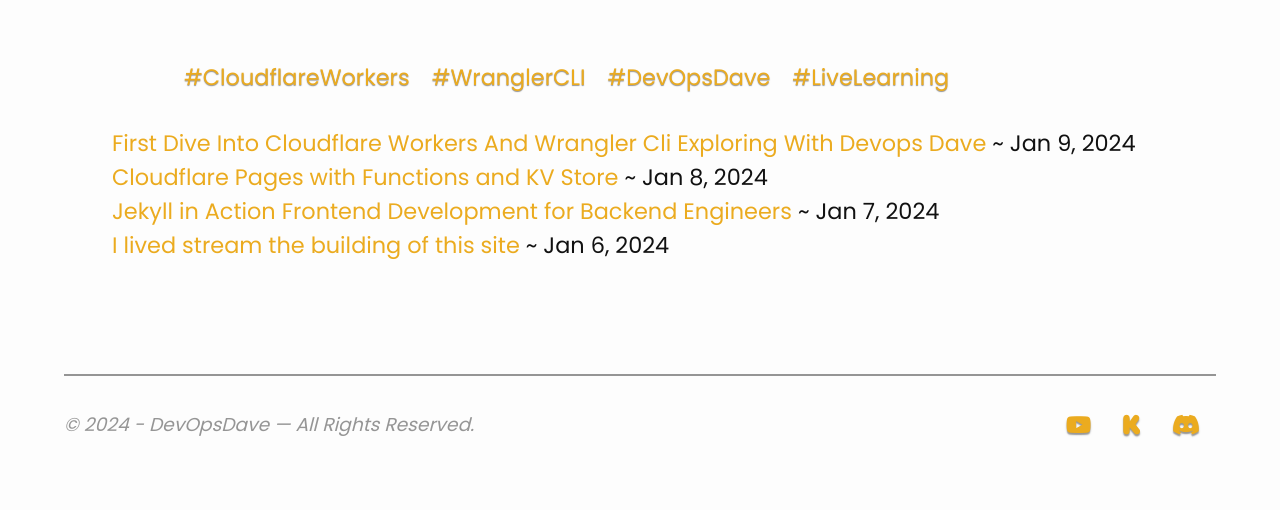
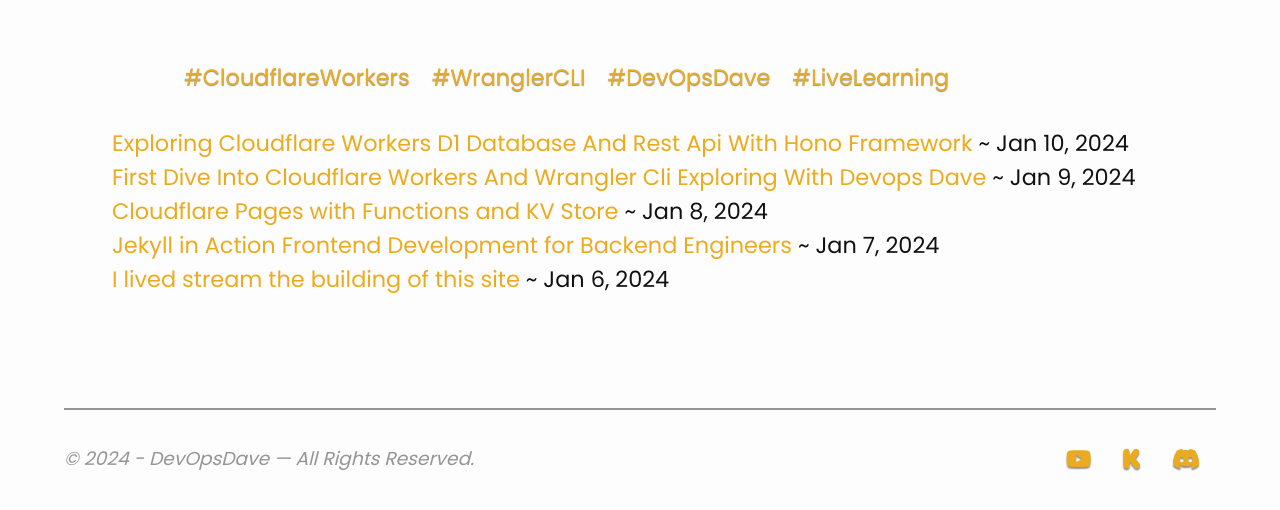
Before and after one commit to davealbert/devopsdave.net, a Jekyll site: the page built from _posts/2024-01-09-First-Dive-into-Cloudflare-Workers-and-Wrangler-CLI-Exploring-with-DevOps-Dave.md, in a window 1280 px wide and 900 px high, scrolled down 1707 px, cut to the strip 344-854 px from the top of the window. Built offline with Jekyll 4.4.1, drawn with Linux system fonts in a browser that asks for light colours; nearby versions of some CDN libraries; some web fonts are replaced.

Commit message:
Added latest stream blog post

```diff
--- /dev/null
+++ b/_posts/2024-01-10-Exploring-Cloudflare-Workers-D1-Database-and-REST-API-with-Hono-Framework.md
@@ -0,0 +1,39 @@
+---
+layout: post
+description: "This recent live stream covered a deep dive into Cloudflare Workers and the Cloudflare D1 database, integrating these with the Hono framework to create REST APIs. This session provided practical insights into using Cloudflare's serverless technology stack for building efficient web applications. The focus was on understanding the intricacies of these technologies and their application in real-world scenarios, offering viewers a detailed guide to developing with Cloudflare's latest offerings."
+yt_tags: "CloudflareWorkers, CloudflareD1Database, HonoFramework, DevOpsDave, LiveLearning"
+post_image: /images/blog-posts/2024-01-10.jpg
+---
+
+<div class="content-wrapper">
+    <h1>About</h1>
+    <p class="top-margin-blog-post">
+        In our latest live stream on DevOps Dave, we embarked on an insightful journey exploring Cloudflare Workers, the Cloudflare D1 database, REST APIs, and the Hono framework. This comprehensive session covered the integration and utilization of these powerful tools, showcasing how they can be combined to build efficient, scalable web applications.
+    </p>
+    <p class="top-margin-blog-post">
+        We dove deep into Cloudflare Workers, understanding their role in serverless computing and how they interact with external APIs and databases. The highlight was our exploration of Cloudflare's D1 database, a serverless relational database, and its seamless integration with Workers.
+    </p>
+    <p class="top-margin-blog-post">
+        The session also featured the Hono framework, demonstrating its utility in creating REST APIs in a Cloudflare Worker environment. This part of the stream provided practical insights into developing and deploying RESTful services using Cloudflare's innovative technologies.
+    </p>
+    <p class="top-margin-blog-post">
+        Throughout the stream, we engaged in real-time coding, troubleshooting, and discussing best practices. For those who missed the live session, it offered a comprehensive guide on leveraging Cloudflare's ecosystem for building modern web applications.
+    </p>
+</div>
+<div class="content-wrapper">
+    <h1>The Streams</h1>
+    <div class="embed-wrapper">
+        <div class="embed-title"><h1>Kick</h1></div>
+        <div class="embed">
+            <a href="https://kick.com/video/28cfd20c-65b8-4db3-a118-a6ff943f73dc" target="_blank">
+                <img src="https://images.kick.com/video_thumbnails/QXi6QSVtOH5v/efgk8LPawo3L/360.webp">
+            </a>
+        </div>
+    </div>
+    <div class="embed-wrapper">
+        <div class="embed-title"><h1>YouTube</h1></div>
+        <div class="embed">
+            <iframe width="560" height="315" src="https://www.youtube.com/embed/x_ghZ-HXgYU?si=XUIflOh3v94toS_3&amp;start=85" title="YouTube video player" frameborder="0" allow="accelerometer; autoplay; clipboard-write; encrypted-media; gyroscope; picture-in-picture; web-share" allowfullscreen></iframe>
+        </div>
+    </div>
+</div>
```
Also changed, not shown: _posts/2024-01-09-First-Dive-into-Cloudflare-Workers-and-Wrangler-CLI-Exploring-with-DevOps-Dave.md (line endings or trailing spaces), images/blog-posts/2024-01-10.jpg (added).
